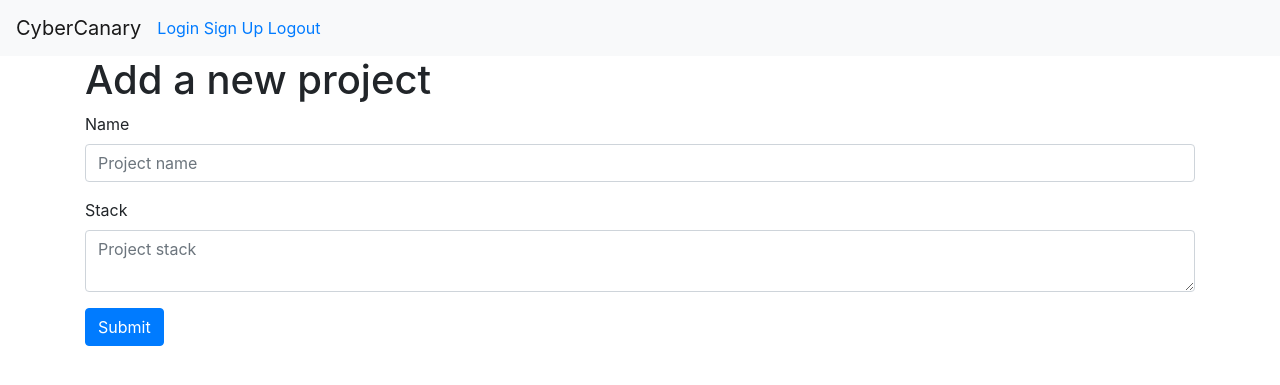
After one commit to Zackaryia/CyberCanary, a Flask app: page /create in a window 1280 px wide. The commit adds this page. Shown: the top 385 px of the page. Run offline with Flask 3, Linux system fonts and the light colour scheme; some libraries are stand-ins or nearby versions.

Commit message:
Login system finally

```diff
--- a/app.py
+++ b/app.py
@@ -1,8 +1,11 @@
 import sqlite3
-from flask import Flask, render_template
+from flask import Flask, render_template, request, url_for, flash, redirect, session
 from werkzeug.exceptions import abort
+from flask_sqlalchemy import SQLAlchemy
+from werkzeug.security import generate_password_hash, check_password_hash
 
 app = Flask(__name__)
+app.config['SECRET_KEY'] = 'password'
 
 @app.route('/')
 def index():
@@ -11,22 +14,103 @@ def index():
     conn.close()
     return render_template('index.html', posts=posts)
 
-@app.route('/login/')
-def logIn():
-    return 'This is a placeholder for the sign in/make new account screen'
+@app.route('/login', methods=['GET', 'POST'])
+def login():
+    if request.method == 'POST':
+        username = request.form['username']
+        password = request.form['password']
+        conn = get_db_connection()
+        conn.row_factory = sqlite3.Row
+        user = conn.execute('SELECT * FROM User WHERE username = ?',(username,)).fetchone()
+        conn.commit()
+        conn.close()
+        print(user, username, password)
+        if user and user['password'] == password:
+            session['username'] = user['username']
+            session['user_id'] = user['id']
+            return redirect(url_for('projects'))
+        else:
+            return 'Invalid username or password' #add page later to go back to login
+    return render_template('login.html')
 
-@app.route('/projects/')
+@app.route('/register', methods=['GET', 'POST'])
+def register():
+    if request.method == 'POST':
+        username = request.form['username']
+        password = request.form['password']
+        conn = get_db_connection()
+        conn.row_factory = sqlite3.Row
+        cursor = conn.cursor()
+        cursor.execute('SELECT * FROM User WHERE username = ?',(username,))
+        user = cursor.fetchone()
+        print(user, username, password)
+        if user is None:
+            cursor.execute('INSERT INTO User (username, password) VALUES (?, ?)',(username, password))
+        else:
+            return 'Username is taken' #add a page later with button to go back
+        conn.commit()
+        conn.close()
+        return redirect(url_for('login'))
+    return render_template('register.html')
+
+@app.route('/logout')
+def logout():
+    session.pop('username', None)
+    session.pop('user_id', None)
+    return redirect(url_for('login'))
+
+@app.route('/projects')
 def projects():
-    account_id: int = get_account_id()
-    conn = get_db_connection()
-    projects = conn.execute('SELECT * FROM projects WHERE accountID = ?',(account_id,)).fetchall()
-    conn.close()
-    return render_template('projects.html', projects=projects)
+    if 'username' and 'user_id' in session:
+        account_id = session['user_id']
+        conn = get_db_connection()
+        projects = conn.execute('SELECT * FROM projects WHERE accountID = ?',(account_id,)).fetchall()
+        conn.close()
+        return render_template('projects.html', projects=projects, username=session['username'], accountID=session['user_id'])
+    else:
+        return redirect(url_for('login'))
 
 @app.route('/<int:project_id>')
 def project(project_id):
     project = get_project(project_id)
     return render_template('project.html', project=project)
+
+@app.route('/create', methods=('GET', 'POST'))
+def create():
+    if request.method == 'POST':
+        title = request.form['title']
+        stack = request.form['stack']
+
+        if not title:
+            flash('Name of project is required!')
+        else:
+            account_id = session['user_id']
+            conn = get_db_connection()
+            conn.execute('INSERT INTO projects (title, stack, accountID) VALUES (?, ?, ?)',(title, stack, account_id))
+            conn.commit()
+            conn.close()
+            return redirect(url_for('projects'))
+    return render_template('create.html')
+
+@app.route('/<int:id>/edit', methods=('GET', 'POST'))
+def edit(id):
+    project = get_project(id)
+
+    if request.method == 'POST':
+        title = request.form['title']
+        stack = request.form['stack']
+
+        if not title:
+            flash('Title is required!')
+        else:
+            account_id = session['user_id']
+            conn = get_db_connection()
+            conn.execute('UPDATE projects SET title = ?, stack = ? WHERE id = ?',(title, stack, account_id))
+            conn.commit()
+            conn.close()
+            return redirect(url_for('projects'))
+
+    return render_template('edit.html', project=project)
 
 def get_db_connection():
     conn = sqlite3.connect('database.db')
@@ -40,7 +124,3 @@ def get_project(project_id):
     if project is None:
         abort(404)
     return project
-
-def get_account_id():
-    #placeholder until I figure out how to fetch account id from login
-    return 1
--- a/schema.sql
+++ b/schema.sql
@@ -1,6 +1,12 @@
 DROP TABLE IF EXISTS projects;
-DROP TABLE IF EXISTS accounts;
 DROP TABLE IF EXISTS posts;
+DROP TABLE IF EXISTS User;
+
+CREATE TABLE User (
+    id INTEGER PRIMARY KEY AUTOINCREMENT,
+    username TEXT NOT NULL,
+    password TEXT NOT NULL
+);
 
 CREATE TABLE posts (
     id INTEGER PRIMARY KEY AUTOINCREMENT,
@@ -15,9 +21,3 @@ CREATE TABLE projects (
     accountID INTEGER,
     stack TEXT NOT NULL
 );
-
-CREATE TABLE accounts (
-    id INTEGER PRIMARY KEY AUTOINCREMENT,
-    username TEXT NOT NULL,
-    password TEXT NOT NULL
-);
--- a/templates/base.html
+++ b/templates/base.html
@@ -19,7 +19,15 @@
         <div class="collapse navbar-collapse" id="navbarNav">
             <ul class="navbar-nav">
             <li class="nav-item active">
-                <a class="nav-link" href="#">Log In</a>
+                <a href="{{ url_for('login') }}" class="navbar-item">
+                    Login
+                </a>
+                <a href="{{ url_for('register') }}" class="navbar-item">
+                    Sign Up
+                </a>
+                <a href="{{ url_for('logout') }}" class="navbar-item">
+                    Logout
+                </a>
             </li>
             </ul>
         </div>
--- /dev/null
+++ b/templates/create.html
@@ -0,0 +1,23 @@
+{% extends 'base.html' %}
+
+{% block content %}
+<h1>{% block title %} Add a new project {% endblock %}</h1>
+
+<form method="post">
+    <div class="form-group">
+        <label for="title">Name</label>
+        <input type="text" name="title"
+               placeholder="Project name" class="form-control"
+               value="{{ request.form['title'] }}"></input>
+    </div>
+
+    <div class="form-group">
+        <label for="stack">Stack</label>
+        <textarea name="stack" placeholder="Project stack"
+                  class="form-control">{{ request.form['stack'] }}</textarea>
+    </div>
+    <div class="form-group">
+        <button type="submit" class="btn btn-primary">Submit</button>
+    </div>
+</form>
+{% endblock %}
--- a/templates/projects.html
+++ b/templates/projects.html
@@ -6,7 +6,11 @@
     <a href="{{ url_for('project', project_id=project['id']) }}">
         <h3>{{ project['title'] }}</h3>
         <p>{{ project['stack'] }}</p>
+        <a href="{{ url_for('edit', id=project['id']) }}">
+            <span class="badge badge-warning">Edit</span>
+        </a>
     </a>
     <hr>
     {% endfor %}
+    <a class="button" href="{{url_for('create')}}">Add New Project</a>
 {% endblock %}
```
Also changed, not shown: templates/edit.html (added, +23 -0 lines), templates/login.html (added, +15 -0 lines), templates/register.html (added, +15 -0 lines), database.db, instance/users.db (added).
